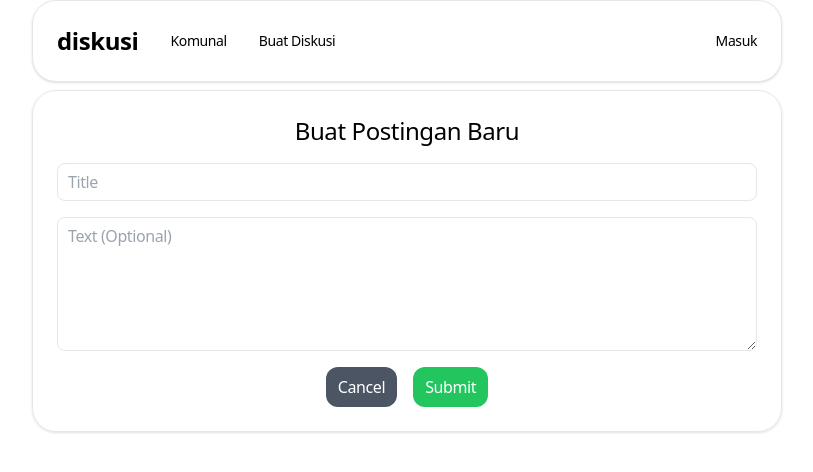
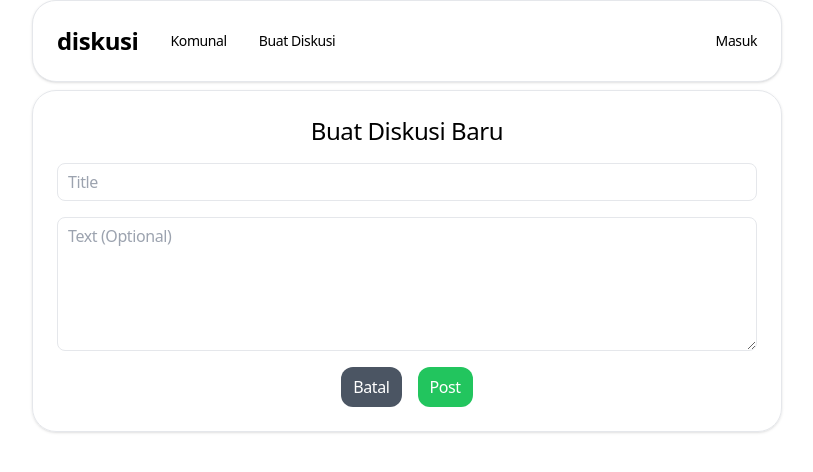
Before and after one commit to Rafyakbar02/forum-site, a Next.js app: page /submit in a window 1280 px wide. Shown: the top 472 px of the page, without its empty margins (233-1046 px from the left). Built offline with nearby package versions, Linux system fonts and the light colour scheme.

Commit message:
combined EditForm and NewForm into one file

```diff
--- a/app/components/EditForm.jsx
+++ /dev/null
@@ -1,72 +0,0 @@
-"use client";
-
-import React, { useState } from "react";
-import { useRouter } from "next/navigation";
-import Link from "next/link";
-
-const EditForm = ({ id, title, description }) => {
-  const [newTitle, setNewTitle] = useState(title);
-  const [newDescription, setNewDescription] = useState(description);
-
-  const router = useRouter();
-
-  const handleSubmit = async (e) => {
-    e.preventDefault();
-
-    try {
-      const res = await fetch(`http://localhost:3000/api/topics/${id}`, {
-        method: "PUT",
-        headers: {
-          "Content-type": "application/json",
-        },
-        body: JSON.stringify({ newTitle, newDescription }),
-      });
-      if (!res.ok) {
-        throw new Error("Failed to update topic");
-      }
-
-      router.refresh();
-      router.push("/");
-    } catch (error) {
-      console.log(error);
-    }
-  };
-
-  return (
-    <form
-      onSubmit={handleSubmit}
-      className="flex flex-col m-auto sm:w-[750px] sm:mx-auto gap-4 my-2 p-6 shadow border border-gray-200 rounded-3xl"
-    >
-      <h1 className="text-center text-2xl">Edit Postingan</h1>
-      <input
-        onChange={(e) => setNewTitle(e.target.value)}
-        value={newTitle}
-        type="text"
-        placeholder="Title"
-        className="border border-gray rounded-lg px-2.5 py-1.5 w-full"
-      />
-      <textarea
-        onChange={(e) => setNewDescription(e.target.value)}
-        value={newDescription}
-        id=""
-        cols="30"
-        rows="5"
-        placeholder="Text (Optional)"
-        className="border border-gray rounded-lg px-2.5 py-1.5 w-full"
-      ></textarea>
-      <div className="flex flex-row gap-4 mx-auto">
-        <Link href="/" className="px-3 py-2 text-white rounded-xl bg-gray-600">
-          Batal
-        </Link>
-        <button
-          type="submit"
-          className="bg-green-500 px-3 py-2 text-white rounded-xl"
-        >
-          Edit
-        </button>
-      </div>
-    </form>
-  );
-};
-
-export default EditForm;
--- /dev/null
+++ b/app/components/Form.jsx
@@ -0,0 +1,138 @@
+"use client";
+
+import { useRouter } from "next/navigation";
+import { useState } from "react";
+import Link from "next/link";
+
+const EditForm = ({ id, title, description }) => {
+  const [newTitle, setNewTitle] = useState(title);
+  const [newDescription, setNewDescription] = useState(description);
+
+  const router = useRouter();
+
+  const handleSubmit = async (e) => {
+    e.preventDefault();
+
+    try {
+      const res = await fetch(`http://localhost:3000/api/topics/${id}`, {
+        method: "PUT",
+        headers: {
+          "Content-type": "application/json",
+        },
+        body: JSON.stringify({ newTitle, newDescription }),
+      });
+      if (!res.ok) {
+        throw new Error("Failed to update topic");
+      }
+      router.refresh();
+      router.push("/");
+    } catch (error) {
+      console.log(error);
+    }
+  };
+
+  return (
+    <PlainForm
+      heading={"Edit Diskusi"}
+      handleSubmit={handleSubmit}
+      title={newTitle}
+      setTitle={setNewTitle}
+      description={newDescription}
+      setDescription={setNewDescription}
+      submitButtonValue={"Edit"}
+    />
+  );
+};
+
+const NewForm = () => {
+  const [title, setTitle] = useState("");
+  const [description, setDescription] = useState("");
+
+  const router = useRouter();
+
+  const handleSubmit = async (e) => {
+    e.preventDefault();
+
+    if (!title || !description) {
+      alert("Title and description are required");
+      return;
+    }
+
+    try {
+      const res = await fetch("http://localhost:3000/api/topics", {
+        method: "POST",
+        headers: {
+          "Content-type": "application/json",
+        },
+        body: JSON.stringify({ title, description }),
+      });
+
+      if (res.ok) {
+        router.push("/");
+      } else {
+        throw new Error("Failer to create a post");
+      }
+    } catch (error) {
+      console.log(error);
+    }
+  };
+  return (
+    <PlainForm
+      heading={"Buat Diskusi Baru"}
+      handleSubmit={handleSubmit}
+      title={title}
+      setTitle={setTitle}
+      description={description}
+      setDescription={setDescription}
+      submitButtonValue={"Post"}
+    />
+  );
+};
+
+const PlainForm = ({
+  heading,
+  handleSubmit,
+  title,
+  setTitle,
+  description,
+  setDescription,
+  submitButtonValue,
+}) => {
+  return (
+    <form
+      onSubmit={handleSubmit}
+      className="flex flex-col m-auto sm:w-[750px] sm:mx-auto gap-4 my-2 p-6 shadow border border-gray-200 rounded-3xl"
+    >
+      <h1 className="text-center text-2xl">{heading}</h1>
+      <input
+        onChange={(e) => setTitle(e.target.value)}
+        value={title}
+        type="text"
+        placeholder="Title"
+        className="border border-gray rounded-lg px-2.5 py-1.5 w-full"
+      />
+      <textarea
+        onChange={(e) => setDescription(e.target.value)}
+        value={description}
+        id=""
+        cols="30"
+        rows="5"
+        placeholder="Text (Optional)"
+        className="border border-gray rounded-lg px-2.5 py-1.5 w-full"
+      ></textarea>
+      <div className="flex flex-row gap-4 mx-auto">
+        <Link href="/" className="px-3 py-2 text-white rounded-xl bg-gray-600">
+          Batal
+        </Link>
+        <button
+          type="submit"
+          className="bg-green-500 px-3 py-2 text-white rounded-xl"
+        >
+          {submitButtonValue}
+        </button>
+      </div>
+    </form>
+  );
+};
+
+export { NewForm, EditForm };
--- a/app/edit/[id]/page.jsx
+++ b/app/edit/[id]/page.jsx
@@ -1,7 +1,7 @@
 "use client";
 
 import React from "react";
-import EditForm from "@/app/components/EditForm";
+import { EditForm } from "@/app/components/Form";
 
 const getTopicById = async (id) => {
   try {
--- a/app/login/page.jsx
+++ b/app/login/page.jsx
@@ -7,7 +7,7 @@ const page = () => {
       <h1 className="text-center text-2xl">Masuk Akun</h1>
       <input
         type="text"
-        placeholder="Email"
+        placeholder="email@kamu.com"
         className="border border-gray rounded-lg px-2.5 py-1.5 w-full"
       />
       <input
--- a/app/submit/page.jsx
+++ b/app/submit/page.jsx
@@ -1,77 +1,8 @@
-"use client";
-
-import React, { useState } from "react";
-import { useRouter } from "next/navigation";
-import Link from "next/link";
+import React from "react";
+import { NewForm } from "../components/Form";
 
 const page = () => {
-  const [title, setTitle] = useState("");
-  const [description, setDescription] = useState("");
-
-  const router = useRouter();
-
-  const handleSubmit = async (e) => {
-    e.preventDefault();
-
-    if (!title || !description) {
-      alert("Title and description are required");
-      return;
-    }
-
-    try {
-      const res = await fetch("http://localhost:3000/api/topics", {
-        method: "POST",
-        headers: {
-          "Content-type": "application/json",
-        },
-        body: JSON.stringify({ title, description }),
-      });
-
-      if (res.ok) {
-        router.push("/");
-      } else {
-        throw new Error("Failer to create a post");
-      }
-    } catch (error) {
-      console.log(error);
-    }
-  };
-
-  return (
-    <form
-      onSubmit={handleSubmit}
-      className="flex flex-col m-auto sm:w-[750px] sm:mx-auto gap-4 my-2 p-6 shadow border border-gray-200 rounded-3xl"
-    >
-      <h1 className="text-center text-2xl">Buat Postingan Baru</h1>
-      <input
-        onChange={(e) => setTitle(e.target.value)}
-        value={title}
-        type="text"
-        placeholder="Title"
-        className="border border-gray rounded-lg px-2.5 py-1.5 w-full"
-      />
-      <textarea
-        onChange={(e) => setDescription(e.target.value)}
-        value={description}
-        id=""
-        cols="30"
-        rows="5"
-        placeholder="Text (Optional)"
-        className="border border-gray rounded-lg px-2.5 py-1.5 w-full"
-      ></textarea>
-      <div className="flex flex-row gap-4 mx-auto">
-        <Link href="/" className="px-3 py-2 text-white rounded-xl bg-gray-600">
-          Cancel
-        </Link>
-        <button
-          type="submit"
-          className="bg-green-500 px-3 py-2 text-white rounded-xl"
-        >
-          Submit
-        </button>
-      </div>
-    </form>
-  );
+  return <NewForm />;
 };
 
 export default page;
```
